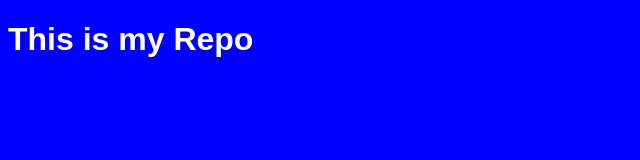
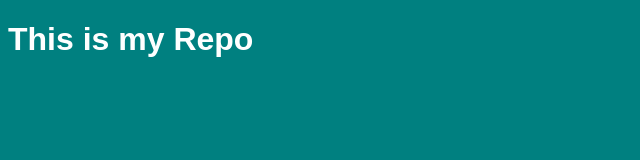
Before and after one commit to questionmarcus/CFGDemoRepo, a plain HTML site: page index.html in a window 1280 px wide. Shown: the whole page, without its empty margins (0-640 px from the left). Drawn offline with Linux system fonts and the light colour scheme.

Commit message:
Changed background to a nicer teal colour

```diff
--- a/style.css
+++ b/style.css
@@ -1,5 +1,5 @@
 html {
-  background-color: blue;
+  background-color: teal;
   font-family: "Arial";
 }
 
```
